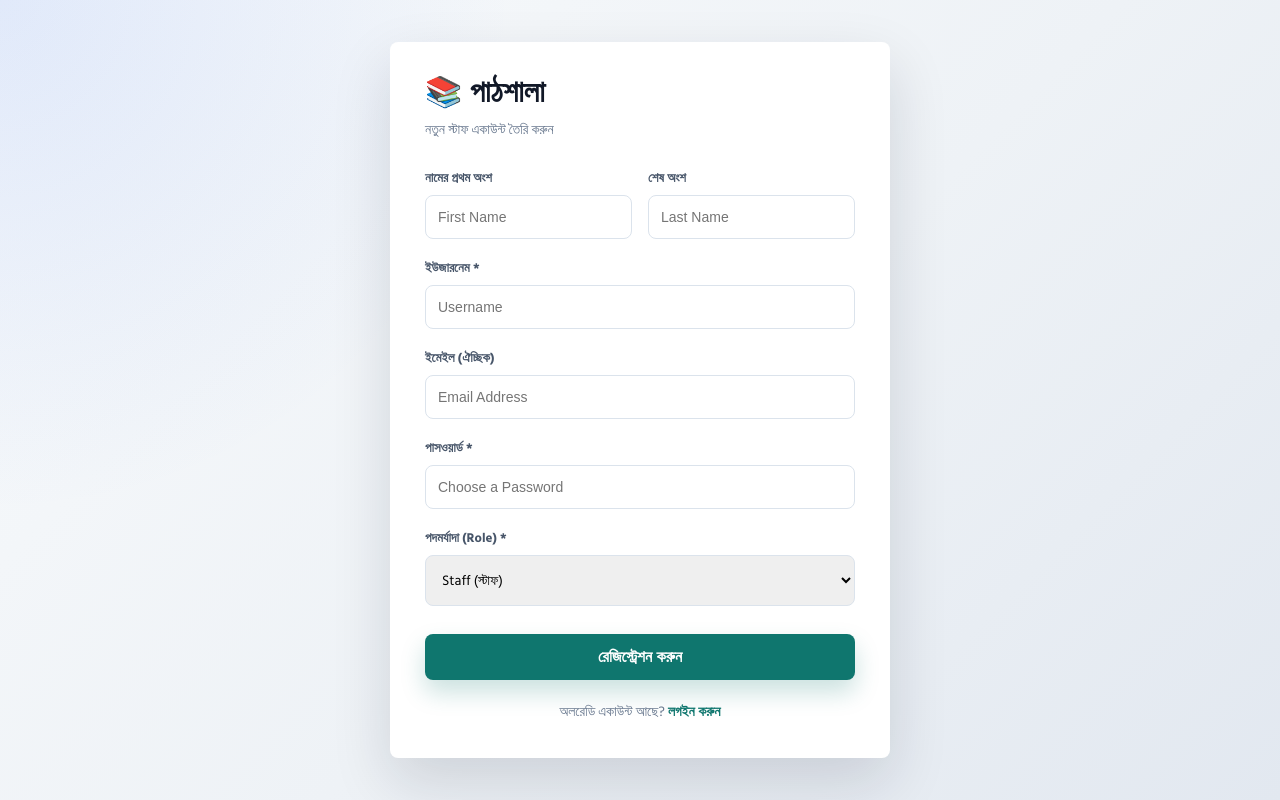
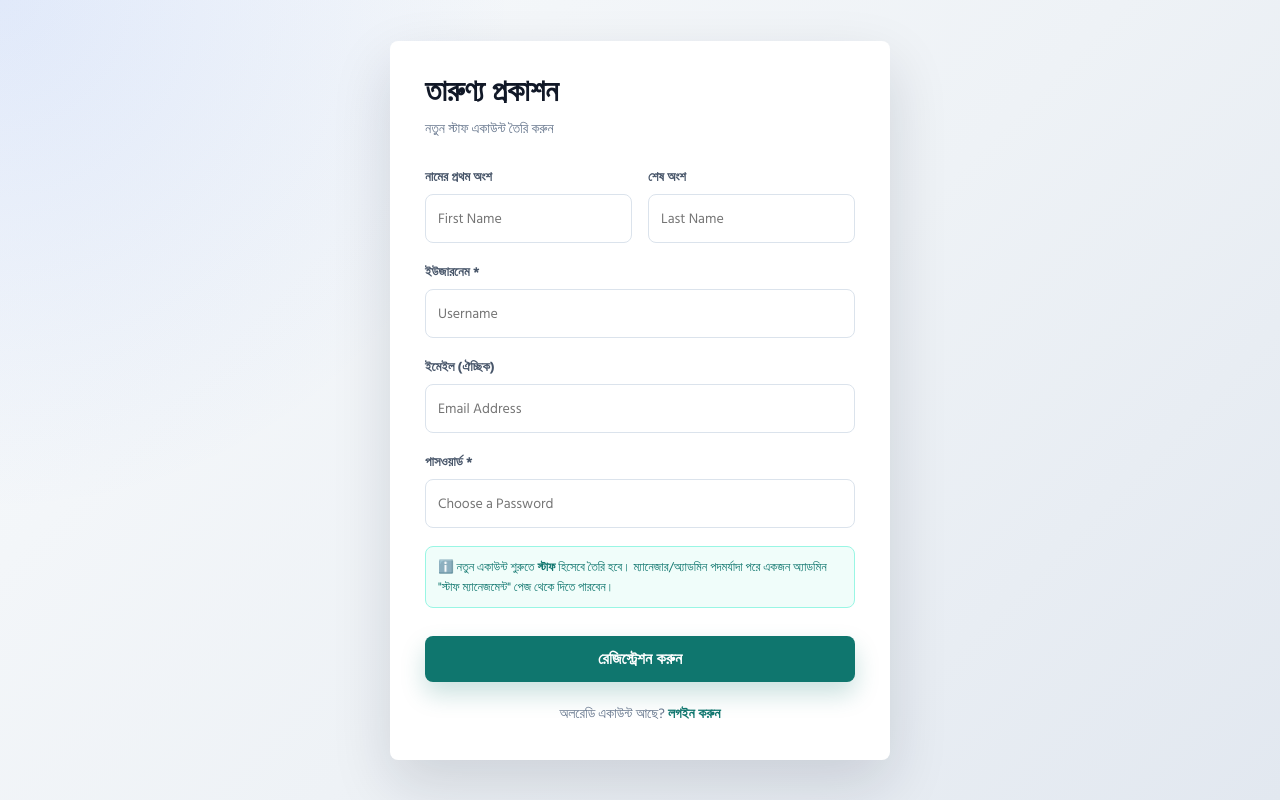
Before and after one commit to mwhzz/tarunno-prokashon-bookshop, a Django app: page /register/ in a window 1280 px wide. Run offline with Django 5.2, Linux system fonts and the light colour scheme; parts of the project's set-up code (start-up, migrations or seed data) failed here and were passed over.

Commit message:
Fix critical data-loss and privilege-escalation bugs
- edit_book.html was hardcoding discount=0/discount_type=amount on
  every save via PATCH, silently wiping any discount a book had set
  (e.g. from CSV import). PATCH is partial, so just stop sending
  those fields instead of overwriting them.
- /register/ let anyone create their own Admin account by picking
  "Admin" from a role dropdown with no server-side check. New
  self-registrations are now always forced to 'staff'; promotion to
  manager/admin only happens via manage_users.html.
- register.html also had the wrong brand name ("পাঠশালা") and a
  leftover duplicate CSS block from an earlier redesign.
- manage_users.html now confirms before applying a role change
  (with an extra warning when promoting to admin).
- wholesale_customers.html now confirms before overwriting a live
  customer's total_due, since that's a direct balance overwrite with
  no invoice/payment trail behind it.

Co-Authored-By: Claude Sonnet 5 <noreply@anthropic.com>

```diff
--- a/frontend/views.py
+++ b/frontend/views.py
@@ -121,7 +121,6 @@ def register_view(request):
         p = request.POST.get('password')
         f = request.POST.get('first_name')
         l = request.POST.get('last_name')
-        r = request.POST.get('role', 'staff')
 
         if User.objects.filter(username=u).exists():
             messages.error(request, 'এই ইউজারনেম অলরেডি ব্যবহার করা হয়েছে!')
@@ -129,7 +128,7 @@ def register_view(request):
             user = User.objects.create_user(username=u, email=e, password=p, first_name=f, last_name=l)
             # প্রোফাইল আপডেট (সিগন্যাল থেকে অলরেডি তৈরি হয়ে আছে, শুধু রোল চেঞ্জ হবে)
             if hasattr(user, 'profile'):
-                user.profile.role = r
+                user.profile.role = 'staff'
                 user.profile.save()
             messages.success(request, 'একাউন্ট তৈরি হয়েছে! এখন লগইন করুন।')
             return redirect('login')
--- a/templates/edit_book.html
+++ b/templates/edit_book.html
@@ -393,8 +393,6 @@ async function doUpdate() {
   fd.append('purchase_price', document.getElementById('b-cost')?.value   || 0);
   fd.append('selling_price',  document.getElementById('b-price')?.value  || 0);
   fd.append('commission',     document.getElementById('b-commission')?.value || 0);
-  fd.append('discount',       0);
-  fd.append('discount_type',  'amount');
   fd.append('is_active',      bookStatus);
   fd.append('notes',          document.getElementById('b-note')?.value   || '');
 
--- a/templates/register.html
+++ b/templates/register.html
@@ -3,61 +3,9 @@
 <head>
 <meta charset="UTF-8">
 <meta name="viewport" content="width=device-width, initial-scale=1.0">
-<title>রেজিস্ট্রেশন — পাঠশালা</title>
+<title>রেজিস্ট্রেশন — তারুণ্য প্রকাশন</title>
 <link href="https://fonts.googleapis.com/css2?family=Hind+Siliguri:wght@400;600;700&display=swap" rel="stylesheet">
 <style>
-:root {
-  --accent: #16a34a; /* রেজিস্ট্রেশনের জন্য সবুজ থিম */
-  --bg: #f0f2f5;
-  --surface: #ffffff;
-  --text: #1e293b;
-  --muted: #64748b;
-}
-body {
-  font-family: 'Hind Siliguri', sans-serif;
-  background: var(--bg);
-  display: flex;
-  align-items: center;
-  justify-content: center;
-  min-height: 100vh;
-  margin: 0;
-  padding: 20px;
-}
-.register-card {
-  background: var(--surface);
-  padding: 40px;
-  border-radius: 16px;
-  box-shadow: 0 10px 25px rgba(0,0,0,0.08);
-  width: 100%;
-  max-width: 450px;
-}
-.brand { text-align: center; margin-bottom: 30px; }
-.brand h1 { font-size: 28px; margin: 0; color: var(--accent); }
-.brand p { color: var(--muted); margin: 5px 0 0; font-size: 14px; }
-
-.form-grid { display: grid; grid-template-columns: 1fr 1fr; gap: 16px; }
-.form-group { margin-bottom: 18px; }
-.form-group label { display: block; font-size: 14px; font-weight: 600; margin-bottom: 6px; }
-.form-group input {
-  width: 100%; padding: 12px; border: 1px solid #e2e8f0; border-radius: 8px;
-  box-sizing: border-box; font-size: 14px; transition: border 0.2s;
-}
-.form-group input:focus { outline: none; border-color: var(--accent); }
-
-.btn {
-  width: 100%; padding: 12px; background: var(--accent); color: #fff;
-  border: none; border-radius: 8px; font-size: 16px; font-weight: 600;
-  cursor: pointer; transition: opacity 0.2s; margin-top: 10px;
-}
-.btn:hover { opacity: 0.9; }
-
-.messages { list-style: none; padding: 0; margin-bottom: 20px; }
-.message { padding: 10px; border-radius: 6px; font-size: 13px; text-align: center; }
-.message.error { background: #fee2e2; color: #b91c1c; }
-
-.footer-links { text-align: center; margin-top: 20px; font-size: 14px; color: var(--muted); }
-.footer-links a { color: var(--accent); text-decoration: none; font-weight: 600; }
-
 :root {
   --accent: #0f766e;
   --accent-dark: #115e59;
@@ -71,67 +19,68 @@ body {
 * { box-sizing: border-box; }
 
 body {
+  font-family: 'Hind Siliguri', sans-serif;
   background:
     radial-gradient(circle at top left, rgba(37, 99, 235, .11), transparent 34%),
     linear-gradient(135deg, #f8fafc 0%, #eef2f6 54%, #e2e8f0 100%);
   color: var(--text);
+  display: flex;
+  align-items: center;
+  justify-content: center;
+  min-height: 100vh;
+  margin: 0;
+  padding: 20px;
 }
 
 .register-card {
+  background: var(--surface);
   max-width: 500px;
+  width: 100%;
   padding: 34px;
   border: 1px solid rgba(255,255,255,.82);
   border-radius: 8px;
   box-shadow: 0 24px 60px rgba(15, 23, 42, .14);
 }
 
-.brand {
-  text-align: left;
-  margin-bottom: 26px;
+.brand { text-align: left; margin-bottom: 26px; }
+.brand h1 { color: var(--text); font-size: 30px; line-height: 1.1; margin: 0; }
+.brand p { color: var(--muted); margin-top: 8px; font-size: 14px; }
+
+.form-grid { display: grid; grid-template-columns: 1fr 1fr; gap: 16px; }
+.form-group { margin-bottom: 18px; }
+.form-group label { display: block; font-size: 13px; font-weight: 700; color: #475569; margin-bottom: 6px; }
+.form-group input {
+  width: 100%; min-height: 44px; padding: 12px;
+  border: 1px solid var(--border); border-radius: 8px !important;
+  box-sizing: border-box; font-size: 14px; font-family: inherit;
+  transition: border 0.2s;
 }
-
-.brand h1 {
-  color: var(--text);
-  font-size: 30px;
-  line-height: 1.1;
-}
-
-.brand p {
-  color: var(--muted);
-  margin-top: 8px;
-}
-
-.form-group label {
-  color: #475569;
-  font-size: 13px;
-  font-weight: 700;
-}
-
-.form-group input,
-select {
-  min-height: 44px;
-  border-color: var(--border) !important;
-  border-radius: 8px !important;
-}
-
-.form-group input:focus,
-select:focus {
-  outline: none;
-  border-color: var(--accent) !important;
+.form-group input:focus {
+  outline: none; border-color: var(--accent) !important;
   box-shadow: 0 0 0 4px rgba(15, 118, 110, .13);
 }
 
-.btn {
-  min-height: 46px;
-  background: var(--accent);
-  border-radius: 8px;
-  box-shadow: 0 12px 24px rgba(15, 118, 110, .22);
+.role-note {
+  background: #f0fdfa; border: 1px solid #99f6e4; border-radius: 8px;
+  padding: 10px 12px; font-size: 12.5px; color: #0f766e; margin-bottom: 18px;
 }
 
-.btn:hover {
-  background: var(--accent-dark);
-  opacity: 1;
+.btn {
+  width: 100%; min-height: 46px; padding: 12px;
+  background: var(--accent); color: #fff;
+  border: none; border-radius: 8px; font-size: 16px; font-weight: 600;
+  cursor: pointer; box-shadow: 0 12px 24px rgba(15, 118, 110, .22);
+  transition: background .2s;
+  margin-top: 10px;
 }
+.btn:hover { background: var(--accent-dark); }
+
+.messages { list-style: none; padding: 0; margin-bottom: 20px; }
+.message { padding: 10px; border-radius: 6px; font-size: 13px; text-align: center; }
+.message.error { background: #fee2e2; color: #b91c1c; }
+
+.footer-links { text-align: center; margin-top: 20px; font-size: 14px; color: var(--muted); }
+.footer-links a { color: var(--accent); text-decoration: none; font-weight: 600; }
 
 @media (max-width: 560px) {
   .form-grid { grid-template-columns: 1fr; gap: 0; }
@@ -142,7 +91,7 @@ select:focus {
 
 <div class="register-card">
   <div class="brand">
-    <h1>📚 পাঠশালা</h1>
+    <h1>তারুণ্য প্রকাশন</h1>
     <p>নতুন স্টাফ একাউন্ট তৈরি করুন</p>
   </div>
 
@@ -170,26 +119,22 @@ select:focus {
 
     <div class="form-group">
       <label>ইউজারনেম *</label>
-      <input type="text" name="username" placeholder="Username" required>
+      <input type="text" name="username" placeholder="Username" required autocomplete="username">
     </div>
 
     <div class="form-group">
       <label>ইমেইল (ঐচ্ছিক)</label>
-      <input type="email" name="email" placeholder="Email Address">
+      <input type="email" name="email" placeholder="Email Address" autocomplete="email">
     </div>
 
     <div class="form-group">
-      <label>পাসওয়ার্ড *</label>
-      <input type="password" name="password" placeholder="Choose a Password" required>
+      <label>পাসওয়ার্ড *</label>
+      <input type="password" name="password" placeholder="Choose a Password" required autocomplete="new-password">
     </div>
 
-    <div class="form-group">
-      <label>পদমর্যাদা (Role) *</label>
-      <select name="role" style="width: 100%; padding: 12px; border: 1px solid #e2e8f0; border-radius: 8px; font-family: inherit; font-size: 14px;" required>
-        <option value="staff">Staff (স্টাফ)</option>
-        <option value="manager">Manager (ম্যানেজার)</option>
-        <option value="admin">Admin (অ্যাডমিন)</option>
-      </select>
+    <div class="role-note">
+      ℹ️ নতুন একাউন্ট শুরুতে <strong>স্টাফ</strong> হিসেবে তৈরি হবে। ম্যানেজার/অ্যাডমিন
+      পদমর্যাদা পরে একজন অ্যাডমিন "স্টাফ ম্যানেজমেন্ট" পেজ থেকে দিতে পারবেন।
     </div>
 
     <button type="submit" class="btn">রেজিস্ট্রেশন করুন</button>
```
Also changed, not shown: templates/manage_users.html (+11 -0 lines), templates/wholesale_customers.html (+12 -0 lines).
